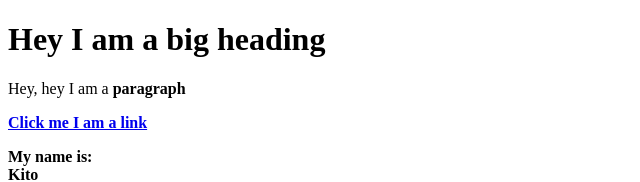
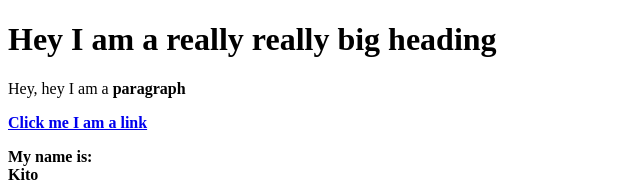
Before and after one commit to Dimi198/ooo, a plain HTML site: page test.html in a window 1280 px wide. Shown: the top 182 px of the page, without its empty margins (0-640 px from the left). Drawn offline with Linux system fonts and the light colour scheme.

Commit message:
Added really really

```diff
--- a/test.html
+++ b/test.html
@@ -4,7 +4,7 @@
 	<title>Test page</title>
 <head>
 <body>
-	<h1>Hey I am a big heading</h1>
+	<h1>Hey I am a  really really big heading</h1>
 	<p>Hey, hey I am a <b>paragraph<b></p>
 	<a href="https://google.com" target="_blank" title="Hey! This is my website">Click me I am a link</a>
 	<p>My name is:<br> Kito</p>
```
